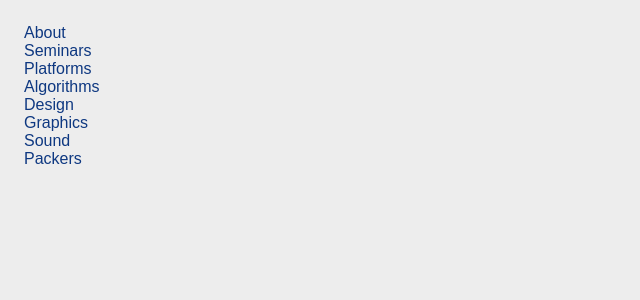
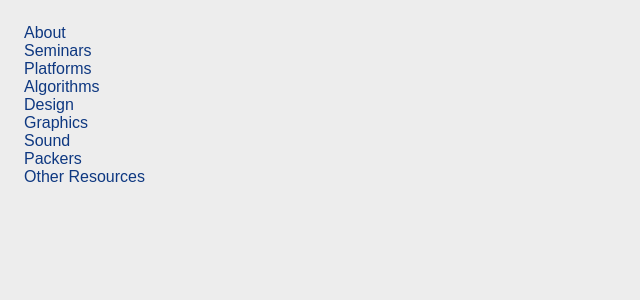
Before and after one commit to in4k/in4k.github.io, a Jekyll site: the page index.html, which Jekyll copies as it is, in a window 1280 px wide. Shown: the top 300 px of the page, without its empty margins (0-640 px from the left). Built offline with Jekyll 4.4.1, drawn with Linux system fonts in a browser that asks for light colours; some web fonts are replaced.

Commit message:
Update index.html

```diff
--- a/index.html
+++ b/index.html
@@ -11,5 +11,6 @@
 <a href="wiki/graphics">Graphics</a><br>
 <a href="wiki/sound">Sound</a><br>
 <a href="wiki/exe-packers-tweakers-and-linkers">Packers</a><br>
+<a href="wiki/resources">Other Resources</a><br>
 </div>
 </body>
```
